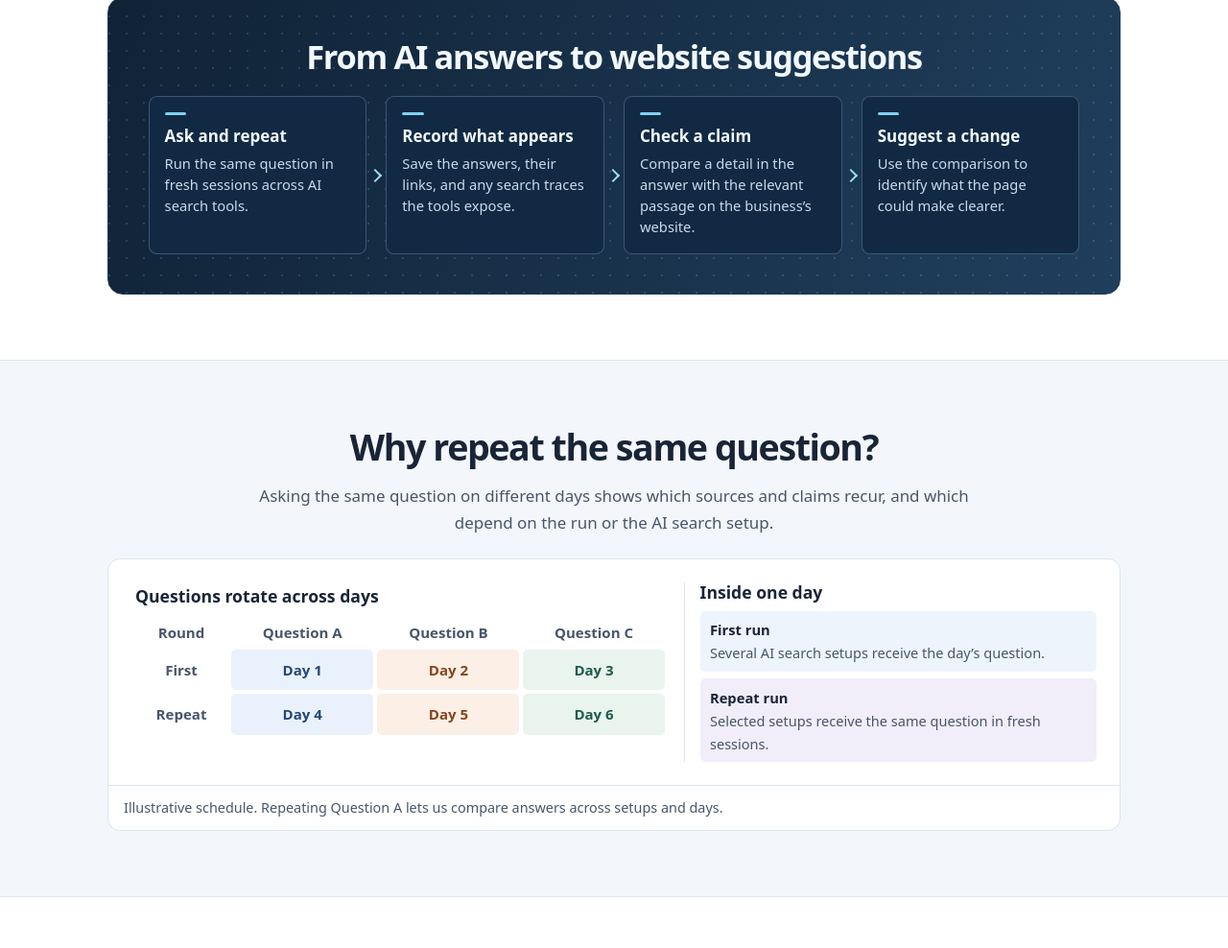
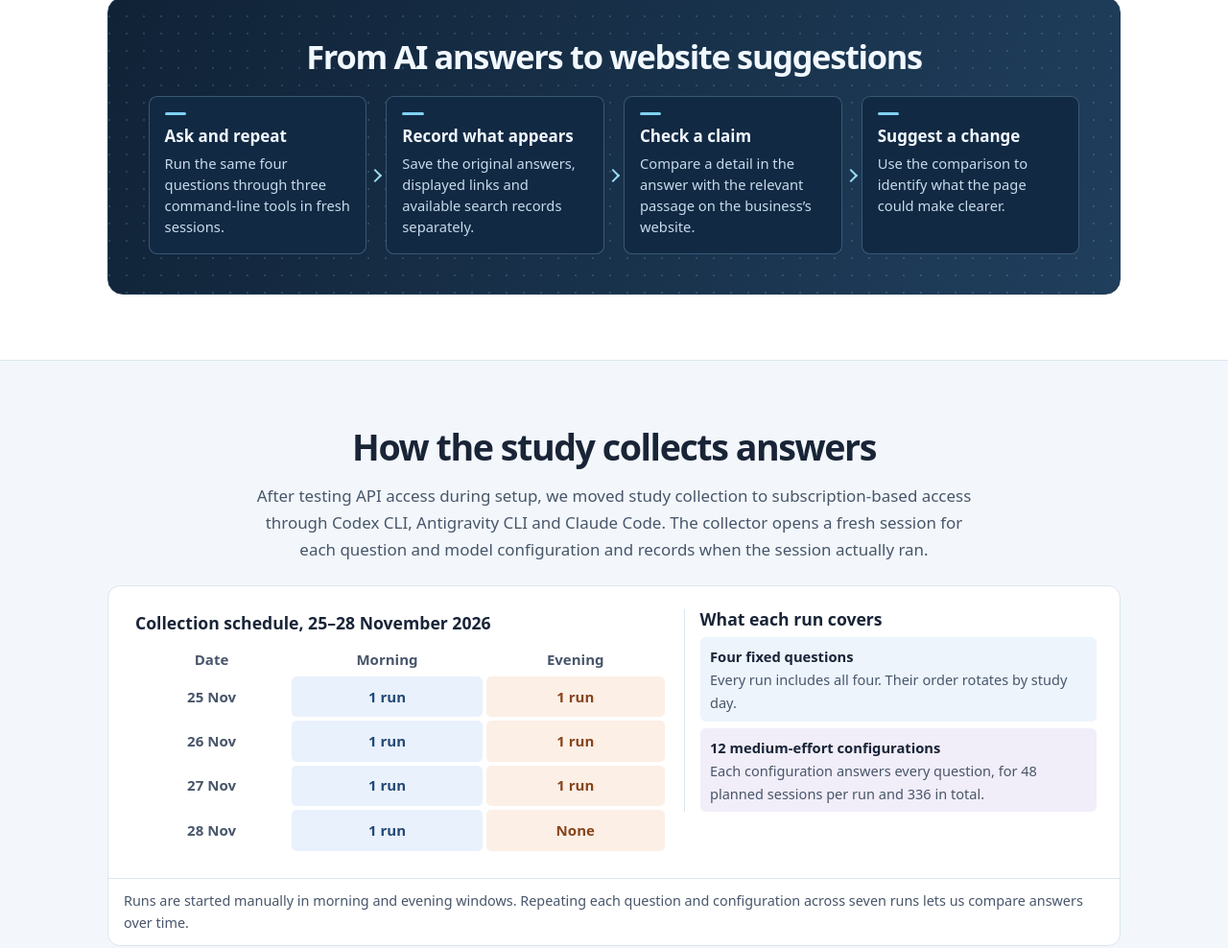
Before and after one commit to BarisGurel34/GEO_Monitoring_Website, a plain HTML site: page docs/index.html in a window 1280 px wide. Shown: the part 785-1773 px from the top of the page at 96% size. Drawn offline with Linux system fonts and the light colour scheme.

Commit message:
Describe final CLI study methodology on the project site

```diff
--- a/docs/index.html
+++ b/docs/index.html
@@ -25,35 +25,37 @@
 <figure class="wrap workflow" aria-labelledby="workflow-heading">
 <h2 id="workflow-heading">From AI answers to website suggestions</h2>
 <ol role="list">
-<li><h3>Ask and repeat</h3><p>Run the same question in fresh sessions across AI search tools.</p></li>
-<li><h3>Record what appears</h3><p>Save the answers, their links, and any search traces the tools expose.</p></li>
+<li><h3>Ask and repeat</h3><p>Run the same four questions through three command-line tools in fresh sessions.</p></li>
+<li><h3>Record what appears</h3><p>Save the original answers, displayed links and available search records separately.</p></li>
 <li><h3>Check a claim</h3><p>Compare a detail in the answer with the relevant passage on the business’s website.</p></li>
 <li><h3>Suggest a change</h3><p>Use the comparison to identify what the page could make clearer.</p></li>
 </ol>
 </figure>
 <section class="band section" id="method"><div class="prose centered">
-<h2>Why repeat the same question?</h2>
-<p>Asking the same question on different days shows which sources and claims recur, and which depend on the run or the AI search setup.</p>
+<h2>How the study collects answers</h2>
+<p>After testing API access during setup, we moved study collection to subscription-based access through Codex CLI, Antigravity CLI and Claude Code. The collector opens a fresh session for each question and model configuration and records when the session actually ran.</p>
 </div>
 <figure class="wrap schedule" id="schedule">
 <div class="schedule-grid">
 <table>
-<caption>Questions rotate across days</caption>
-<thead><tr><th scope="col">Round</th><th scope="col">Question A</th><th scope="col">Question B</th><th scope="col">Question C</th></tr></thead>
+<caption>Collection schedule, 25–28 November 2026</caption>
+<thead><tr><th scope="col">Date</th><th scope="col">Morning</th><th scope="col">Evening</th></tr></thead>
 <tbody>
-<tr><th scope="row">First</th><td>Day 1</td><td>Day 2</td><td>Day 3</td></tr>
-<tr><th scope="row">Repeat</th><td>Day 4</td><td>Day 5</td><td>Day 6</td></tr>
+<tr><th scope="row">25 Nov</th><td>1 run</td><td>1 run</td></tr>
+<tr><th scope="row">26 Nov</th><td>1 run</td><td>1 run</td></tr>
+<tr><th scope="row">27 Nov</th><td>1 run</td><td>1 run</td></tr>
+<tr><th scope="row">28 Nov</th><td>1 run</td><td>None</td></tr>
 </tbody>
 </table>
 <div class="runs">
-<h3>Inside one day</h3>
+<h3>What each run covers</h3>
 <dl>
-<div><dt>First run</dt><dd>Several AI search setups receive the day’s question.</dd></div>
-<div><dt>Repeat run</dt><dd>Selected setups receive the same question in fresh sessions.</dd></div>
+<div><dt>Four fixed questions</dt><dd>Every run includes all four. Their order rotates by study day.</dd></div>
+<div><dt>12 medium-effort configurations</dt><dd>Each configuration answers every question, for 48 planned sessions per run and 336 in total.</dd></div>
 </dl>
 </div>
 </div>
-<figcaption>Illustrative schedule. Repeating Question A lets us compare answers across setups and days.</figcaption>
+<figcaption>Runs are started manually in morning and evening windows. Repeating each question and configuration across seven runs lets us compare answers over time.</figcaption>
 </figure>
 </section>
 <section class="section wrap" id="example">
@@ -78,7 +80,7 @@
 </section>
 <section class="section band" id="analysis"><div class="prose centered">
 <h2>What one session can reveal</h2>
-<p>A collection record keeps these three kinds of evidence separate.</p>
+<p>The collector saves the original answer and separates the links it displays from the sources returned by search. The available search records vary by tool. For Antigravity CLI, the collector recovers available search references from the saved session after each answer.</p>
 </div>
 <figure class="wrap evidence" aria-label="Three kinds of evidence saved from a search session">
 <div class="evidence-grid">
@@ -88,7 +90,7 @@
 </div>
 <figcaption>Fictional examples. The audit checks individual claims against the relevant passage on a business’s website.</figcaption>
 </figure>
-<div class="prose"><p>A separate experiment would be needed to see whether a page edit changes citations or traffic.</p></div>
+<div class="prose"><p>The planned audit samples completed morning answers by question and command-line tool. It checks claims about named businesses against dated website passages and marks support as unknown when the available evidence is insufficient.</p><p>A separate experiment would be needed to see whether a page edit changes citations or traffic.</p></div>
 </section>
 <section class="section prose" id="progress">
 <h2>Research progress</h2>
```
